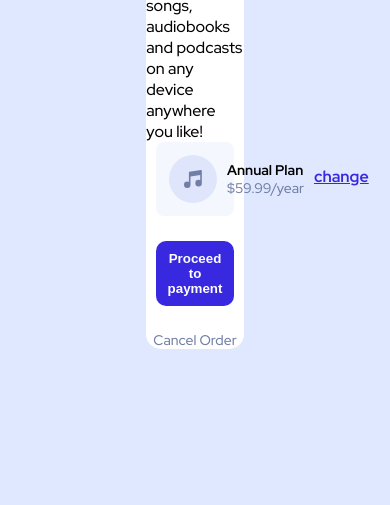
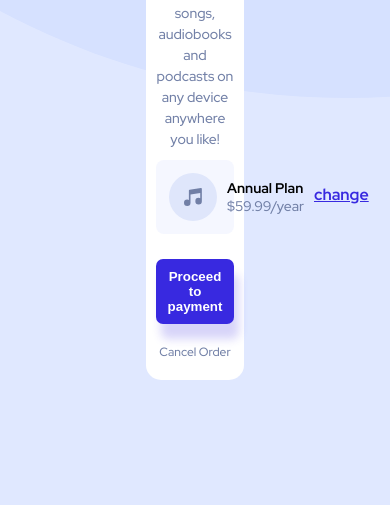
Before and after one commit to Dreez007/Frontend-Mentor-Order-Summary-Component, a plain HTML site: page index.html in a window 390 px wide. Shown: the part 339-844 px from the top of the page. Drawn offline with Linux system fonts and the light colour scheme.

Commit message:
all done except for media queries

```diff
--- a/index.html
+++ b/index.html
@@ -11,7 +11,7 @@
     <main>
         <img id="big-img" src="./images/illustration-hero.svg">
         <h2>Order Summary</h2>
-        <p>You can now listen to millions of songs, audiobooks and podcasts on any device anywhere you like!</p>
+        <p id="main-p">You can now listen to millions of songs, audiobooks and podcasts on any device anywhere you like!</p>
         <div id="pricing-box">
             <img src="./images/icon-music.svg">
             <div id="pricing">
@@ -21,7 +21,7 @@
             <p id="right-p">change</p>
         </div>
         <button>Proceed to payment</button>
-        <p style="text-align:center;color:hsl(224, 23%, 55%);font-size:14px;">Cancel Order</p>
+        <p id="cancel">Cancel Order</p>
     </main>
 </body>
 </html>
--- a/style.css
+++ b/style.css
@@ -7,6 +7,8 @@
 body{
     font-family: 'Red Hat Display';
     background-color: hsl(225, 100%, 94%);
+    background-image: url(./images/pattern-background-desktop.svg);
+    background-repeat: no-repeat;
     display: flex;
     height: 100vh;
 }
@@ -21,11 +23,25 @@ main{
     border-top-left-radius: 15px;
     border-top-right-radius: 15px;
 }
+h2{
+    text-align: center;
+    margin-top: 25px;
+}
+#main-p{
+    font-size: 14px;
+    color: hsl(224, 23%, 55%);
+    line-height: 150%;
+    text-align: center;
+    width: 80%;
+    margin-left: 10%;
+    margin-top: 15px;
+}
 #pricing-box{
     background-color: hsl(225, 100%, 98%);
     display: flex;
     width: 80%;
-    margin: auto;
+    margin-left: 10%;
+    margin-top: 10px;
     border-radius: 8px;
     padding: 13px;
 }
@@ -41,11 +57,35 @@ main{
 button{
     width: 80%;
     padding: 10px;
-    border-radius: 10px;
+    border-radius: 7px;
     background-color: hsl(245, 75%, 52%);
     color: white;
     border: none;
-    margin: 25px 10%;
+    margin-top: 25px;
+    margin-left: 10%;
+    margin-right: 10%;
     font-weight: bold;
-    box-shadow: 10px;
+    box-shadow: 5px 15px 10px hsl(245, 75%, 52%, 20%);
 }
+#cancel{
+    text-align: center;
+    color:hsl(224, 23%, 55%);
+    font-size:12px;
+    margin-top: 20px;
+    margin-bottom: 20px;
+}
+
+/* hover states */
+#right-p:hover{
+    cursor: pointer;
+}
+button:hover{
+    opacity: 0.7;
+    transition: 0.3s;
+    cursor: pointer;
+}
+#cancel:hover{
+    color: black;
+    cursor: pointer;
+    font-weight: bold;
+}
```
